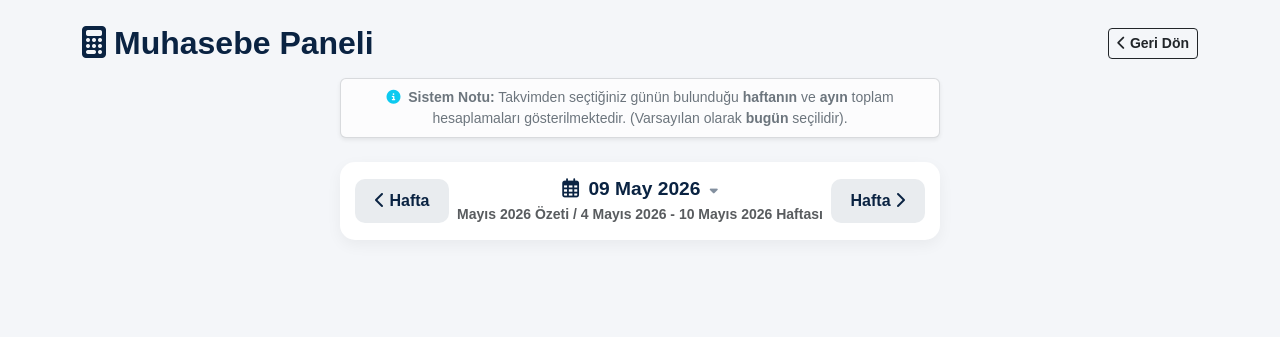
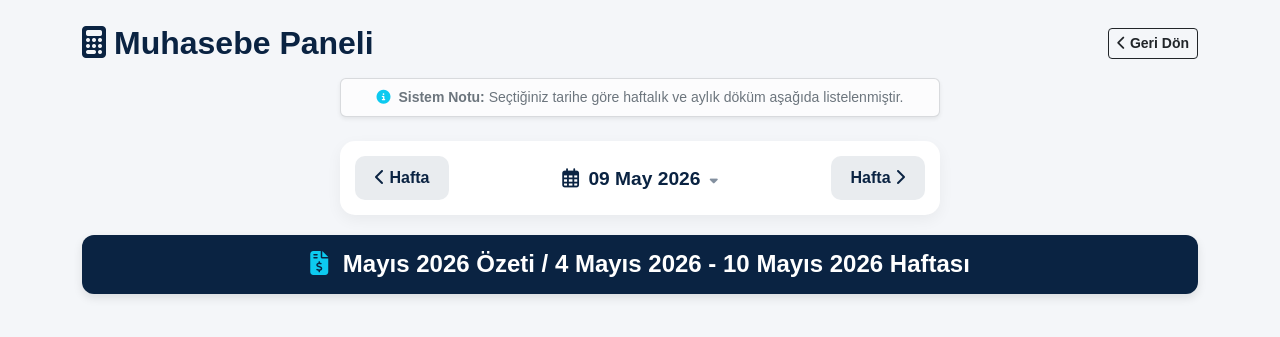
Before and after one commit to sahinbingol85/ahalteke, a Django app: page /muhasebe/ in a window 1280 px wide. Shown: the top 337 px of the page. Run offline with Django 5.2, Linux system fonts and the light colour scheme; the visitor is signed in with stand-in values (Sample User, id 1); data comes from the database, SQL or seed files in the repository.

Commit message:
Add files via upload

```diff
--- a/core/templates/core/muhasebe.html
+++ b/core/templates/core/muhasebe.html
@@ -12,16 +12,20 @@
         .stat-badge { font-size: 1.1rem; padding: 10px 20px; border-radius: 10px; font-weight: bold; }
 
         /* TARİH SEÇİCİ STİLLERİ */
-        .date-navigator { background: white; padding: 15px; border-radius: 15px; box-shadow: 0 5px 15px rgba(0,0,0,0.05); margin: 0 auto 30px auto; display: flex; justify-content: space-between; align-items: center; max-width: 600px; }
+        .date-navigator { background: white; padding: 15px; border-radius: 15px; box-shadow: 0 5px 15px rgba(0,0,0,0.05); margin: 0 auto 20px auto; display: flex; justify-content: space-between; align-items: center; max-width: 600px; }
         .date-btn { background-color: #e9ecef; color: #0a2342; border: none; padding: 10px 20px; border-radius: 10px; font-weight: bold; text-decoration: none; transition: 0.3s; z-index: 2; }
         .date-btn:hover { background-color: #0a2342; color: white; }
         .current-date { font-size: 1.2rem; font-weight: 700; color: #0a2342; margin: 0; transition: 0.3s; }
         .date-form:hover .current-date { color: #28a745; }
 
+        /* YENİ RAPOR BAŞLIĞI STİLİ */
+        .report-period-header { background: #0a2342; color: white; border-radius: 12px; padding: 15px; margin-bottom: 25px; box-shadow: 0 4px 10px rgba(0,0,0,0.1); }
+
         @media (max-width: 768px) {
             .date-btn { padding: 6px 10px; font-size: 0.75rem; }
             .current-date { font-size: 0.9rem; }
             .stat-badge { font-size: 0.85rem; padding: 6px 10px; margin-bottom: 5px;}
+            .report-period-header h4 { font-size: 1.1rem; }
         }
     </style>
 </head>
@@ -35,7 +39,7 @@
         </div>
 
         <div class="alert alert-light border border-secondary border-opacity-25 text-center small py-2 mb-4 shadow-sm" style="color: #6c757d; max-width: 600px; margin: 0 auto;">
-            <i class="fa-solid fa-circle-info text-info me-1"></i> <strong>Sistem Notu:</strong> Takvimden seçtiğiniz günün bulunduğu <strong>haftanın</strong> ve <strong>ayın</strong> toplam hesaplamaları gösterilmektedir. (Varsayılan olarak <strong>bugün</strong> seçilidir).
+            <i class="fa-solid fa-circle-info text-info me-1"></i> <strong>Sistem Notu:</strong> Seçtiğiniz tarihe göre haftalık ve aylık döküm aşağıda listelenmiştir.
         </div>
 
         <div class="date-navigator">
@@ -47,7 +51,6 @@
                     {{ secili_tarih|date:"d M Y" }}
                     <i class="fa-solid fa-caret-down ms-1" style="font-size: 0.8rem; opacity: 0.5;"></i>
                 </h3>
-                <div class="small text-muted mt-1 fw-bold">{{ ay_ismi }} / {{ hafta_bilgi }}</div>
 
                 <input type="date" id="gizliTakvim" name="tarih" value="{{ secili_tarih|date:'Y-m-d' }}"
                        onchange="this.form.submit()"
@@ -55,6 +58,13 @@
             </form>
 
             <a href="?tarih={{ sonraki_hafta }}" class="date-btn" title="Sonraki Hafta">Hafta <i class="fa-solid fa-chevron-right"></i></a>
+        </div>
+
+        <div class="report-period-header text-center">
+            <h4 class="fw-bold m-0">
+                <i class="fa-solid fa-file-invoice-dollar me-2 text-info"></i>
+                {{ ay_ismi }} / {{ hafta_bilgi }}
+            </h4>
         </div>
 
         {% for h in rapor %}
@@ -70,7 +80,7 @@
                 </div>
             </div>
 
-            <h6 class="fw-bold mb-3 border-bottom pb-2 text-muted"><i class="fa-solid fa-clock-rotate-left me-1"></i> Ay İçindeki Son Dersleri (Max 10)</h6>
+            <h6 class="fw-bold mb-3 border-bottom pb-2 text-muted"><i class="fa-solid fa-clock-rotate-left me-1"></i> Bu Ay İçindeki Son Dersleri (Max 10)</h6>
             <div class="table-responsive">
                 <table class="table table-sm table-hover align-middle">
                     <thead class="table-light">
@@ -88,7 +98,7 @@
                             <td>{{ ders.kisi_adi }}</td>
                         </tr>
                         {% empty %}
-                        <tr><td colspan="3" class="text-muted fst-italic py-3 text-center">Bu ay aralığında henüz ders kaydı bulunmuyor.</td></tr>
+                        <tr><td colspan="3" class="text-muted fst-italic py-3 text-center">Bu dönem aralığında ders kaydı bulunmuyor.</td></tr>
                         {% endfor %}
                     </tbody>
                 </table>
```
